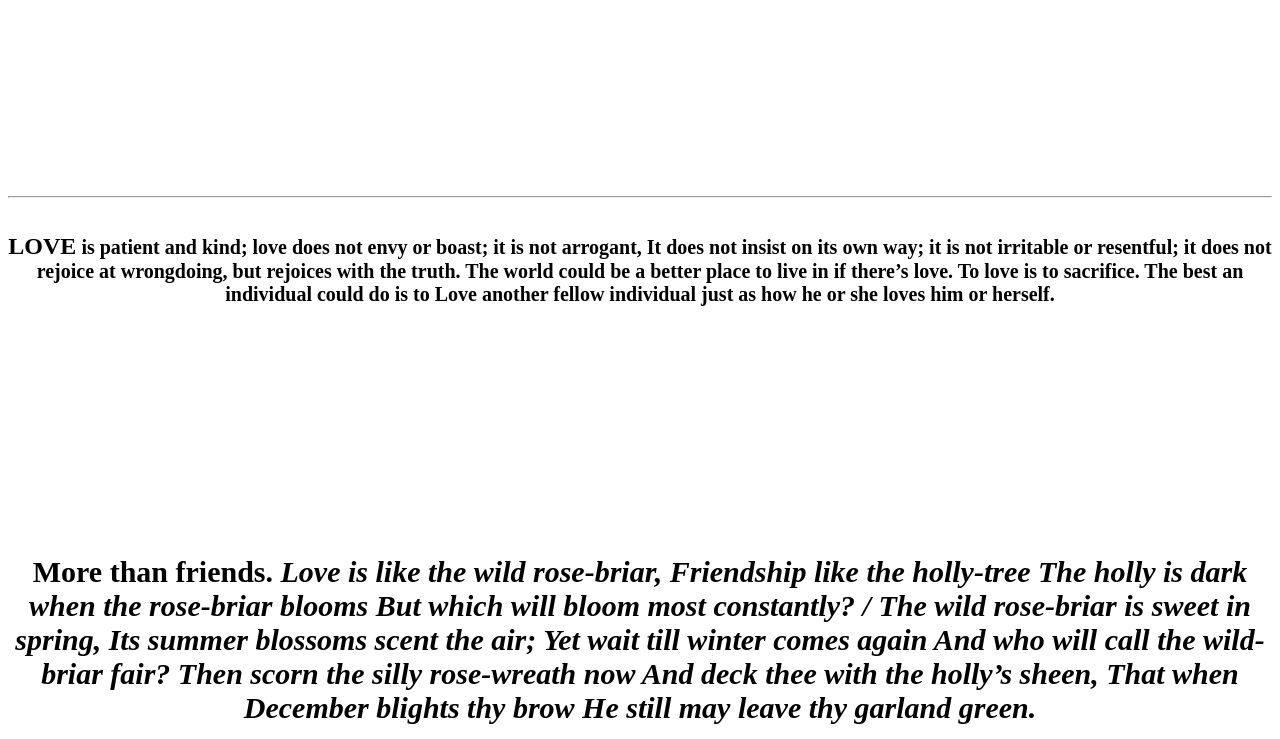
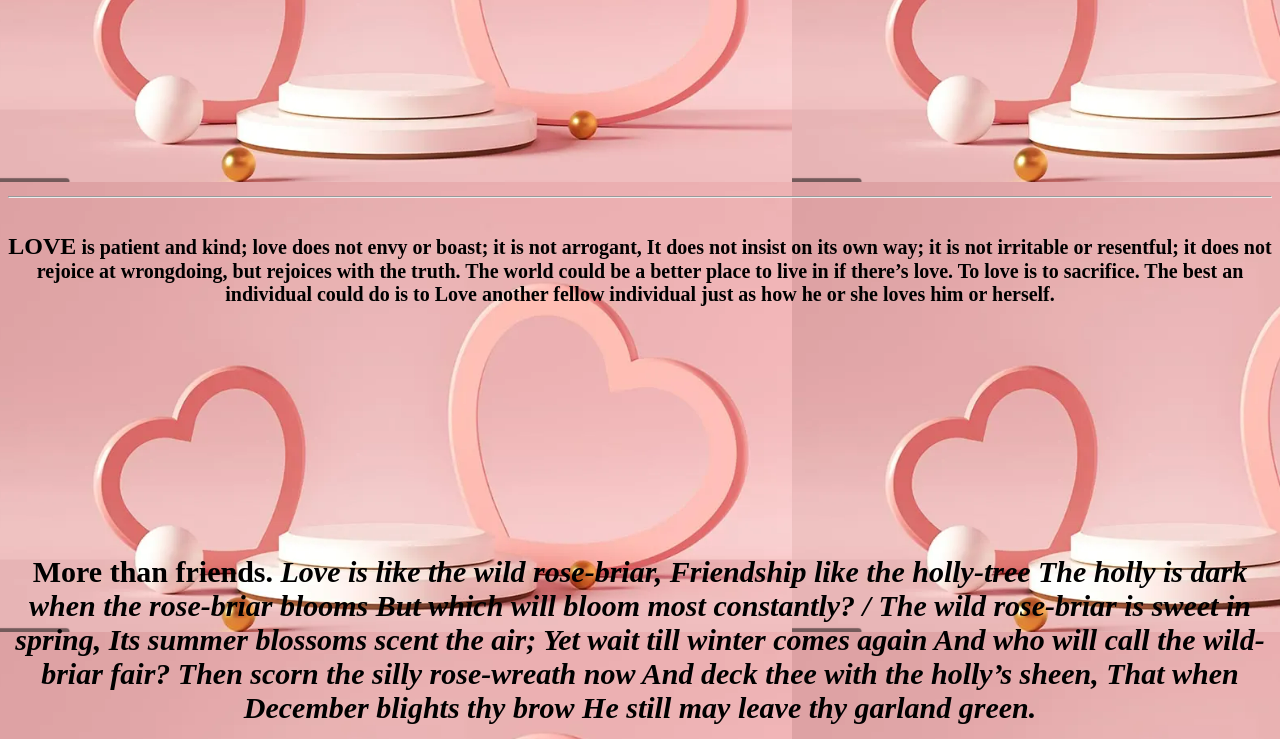
Before and after one commit to Pam-Twumasi15/DCIT-101-Static-Website, a plain HTML site: page index.html in a window 1280 px wide. Shown: the part 268-1007 px from the top of the page. Drawn offline with Linux system fonts and the light colour scheme.

Commit message:
Update index.html

```diff
--- a/index.html
+++ b/index.html
@@ -4,12 +4,11 @@
 	<meta charset="utf-8">
 	<meta name="viewport" content="width=device-width, initial-scale=1">
 	<title>PAMELA'S WEBSITE</title>
-    <style>
-       body {
-      background-image: url("love4.png");
+<style>
+    body {
+      background-image: url('images2/love4.png');
     }
-
-     </style>
+</style>
      </head>
      <body style="font-size: 70px; text-align: center;"><h1> PAM'S LOVESITE</h1> <br>
        <hr>
```
